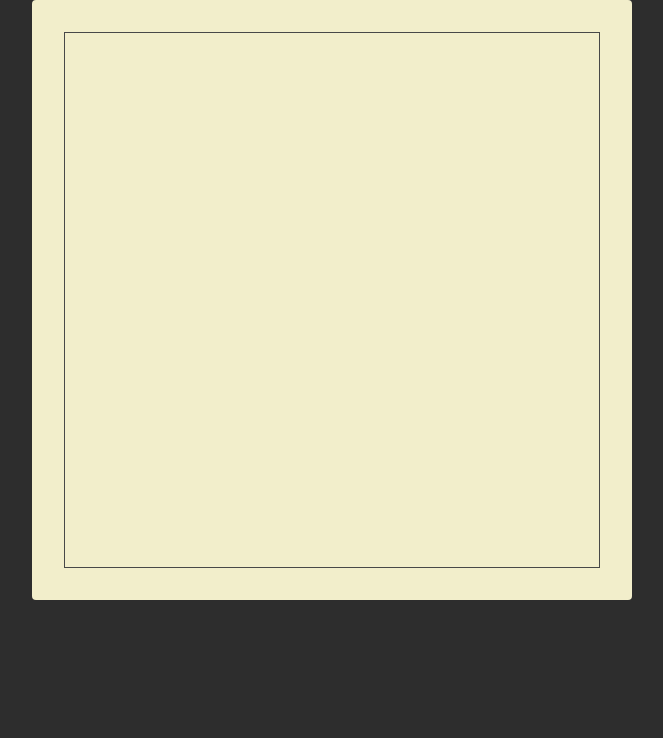
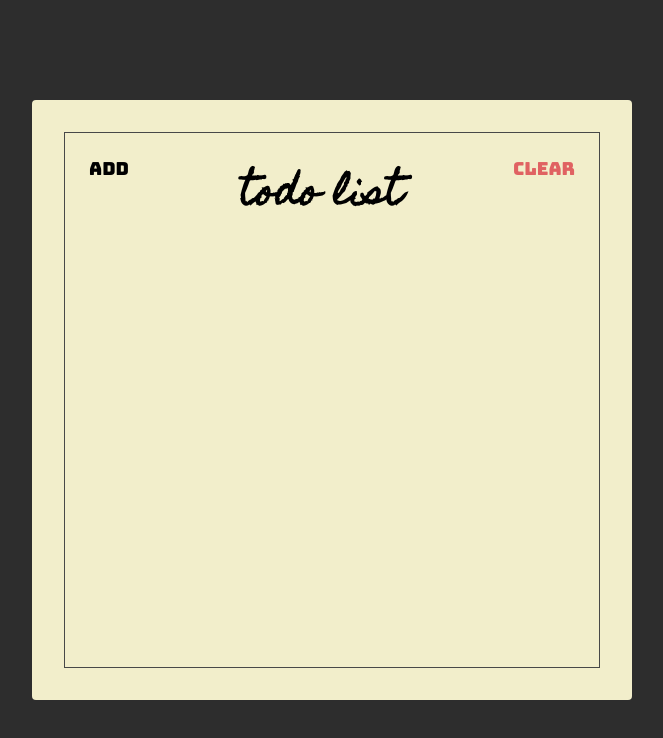
Before and after one commit to kusumadarmawan/react-course-stater, a website: page index.html in a window 1280 px wide. Shown: the whole page, without its empty margins (308-971 px from the left). Drawn offline with Linux system fonts and the light colour scheme.

Commit message:
Create Header Section

```diff
--- a/index.html
+++ b/index.html
@@ -6,11 +6,21 @@
     <meta http-equiv="X-UA-Compatible" content="ie=edge" />
     <title>Static Template</title>
     <link rel="stylesheet" href="./styles.css" />
-    <link href="https://fonts.googleapis.com/css2?family=Bungee&family=Homemade+Apple&display=swap" rel="stylesheet">
+    <link
+      href="https://fonts.googleapis.com/css2?family=Bungee&family=Homemade+Apple&display=swap"
+      rel="stylesheet"
+    />
   </head>
 
   <body>
     <div class="container">
-    <div class="frame"></div>
+      <div class="frame">
+        <div class="header">
+          <button class="header-btn">Add</button>
+          <h1 class="header-title">Todo List</h1>
+          <button class="header-btn main-red-color">Clear</button>
+        </div>
+      </div>
+    </div>
   </body>
 </html>
--- a/styles.css
+++ b/styles.css
@@ -1,5 +1,13 @@
 * {
   box-sizing: border-box;
+}
+
+:root {
+  --main-red-color: #e06262;
+}
+
+.main-red-color {
+  color: var(--main-red-color);
 }
 
 html {
@@ -9,8 +17,8 @@ html {
 body {
   display: flex;
   justify-content: center;
-  justify-items: center;
   align-content: center;
+  align-items: center;
 
   background-color: #2d2d2d;
   height: 100vh;
@@ -36,4 +44,31 @@ html {
 .frame {
   border: 1px solid #484848;
   height: 100%;
+
+  display: flex;
+  flex-direction: column;
 }
+
+.header {
+  display: flex;
+  align-items: flex-start;
+}
+
+.header-title {
+  flex: 1;
+  text-align: center;
+
+  font-size: 3.6rem;
+  font-family: "Homemade Apple", sans-serif;
+  text-transform: lowercase;
+}
+
+.header-btn {
+  font-size: 1.8rem;
+  font-family: "Bungee", sans-serif;
+
+  padding: 24px;
+  background: unset;
+  border: unset;
+  outline: unset;
+}
```
